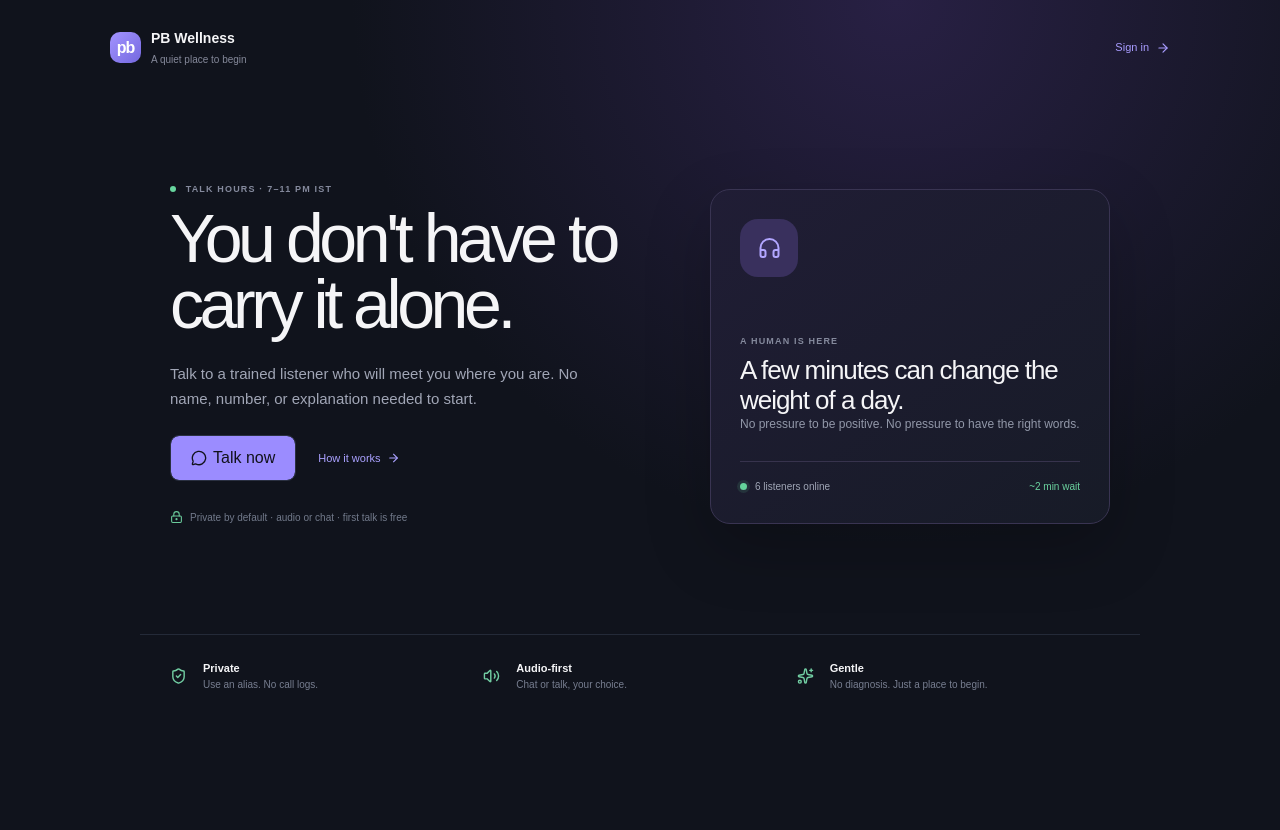
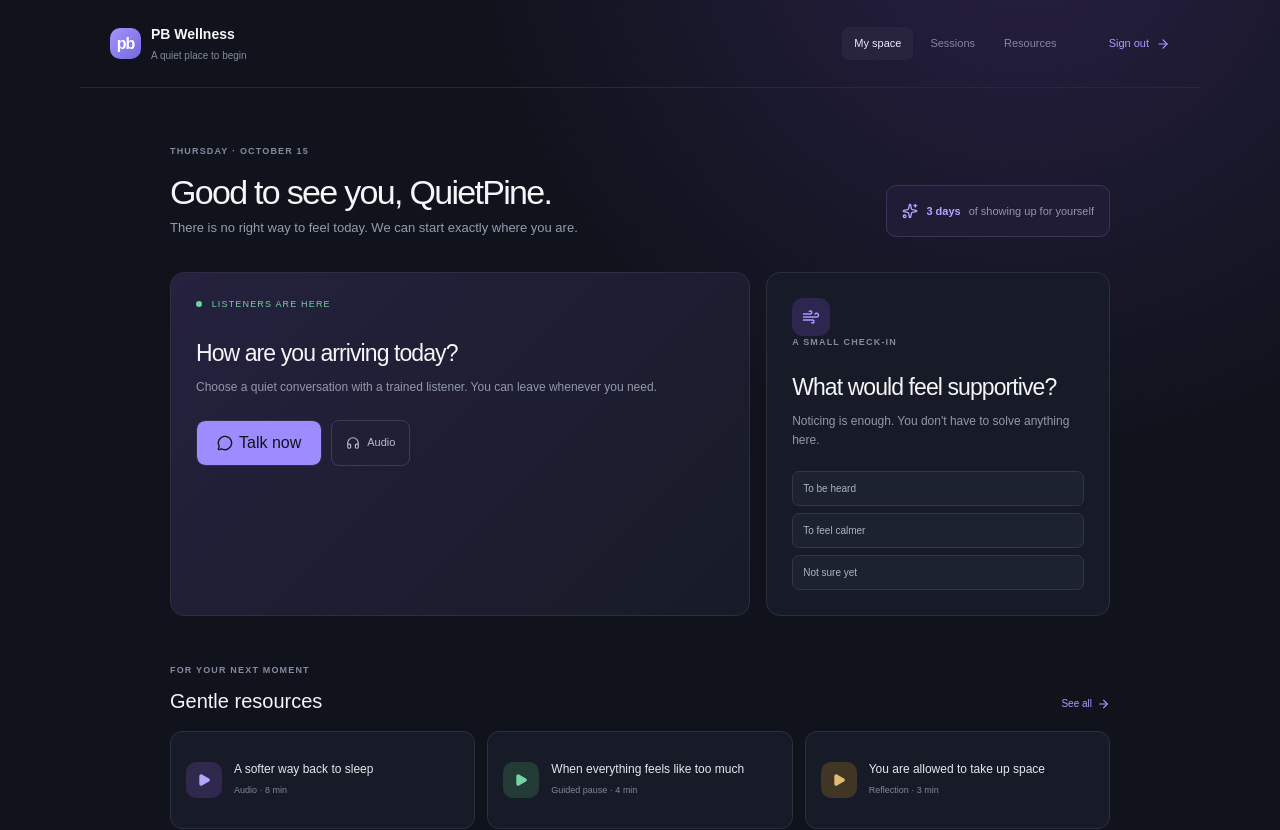
Before and after one commit to VedanshSingh9899/psychbridge_frontend, a Next.js app: page /seeker in a window 1280 px wide. Shown: the top 830 px of the page. Before the commit the page ends 800 px from the top, so only its background shows below. Built offline with nearby package versions, Linux system fonts and the light colour scheme.

Commit message:
Build seeker portal experience

```diff
--- a/components/seeker-home.tsx
+++ b/components/seeker-home.tsx
@@ -1,21 +1,73 @@
 'use client'
 
 import { useState } from 'react'
-import { ArrowRight, Headphones, LockKeyhole, MessageCircle, ShieldCheck, Sparkles, Volume2 } from 'lucide-react'
 import Link from 'next/link'
+import {
+  ArrowRight,
+  CalendarDays,
+  Check,
+  Headphones,
+  HeartHandshake,
+  LockKeyhole,
+  MessageCircle,
+  Play,
+  ShieldCheck,
+  Sparkles,
+  Wind,
+} from 'lucide-react'
 import { Button } from '@/components/ui/button'
 
+type PortalView = 'home' | 'sessions' | 'resources'
+
+const resources = [
+  { title: 'A softer way back to sleep', meta: 'Audio · 8 min', tone: 'violet' },
+  { title: 'When everything feels like too much', meta: 'Guided pause · 4 min', tone: 'green' },
+  { title: 'You are allowed to take up space', meta: 'Reflection · 3 min', tone: 'gold' },
+]
+
 export default function SeekerHome() {
+  const [view, setView] = useState<PortalView>('home')
   const [started, setStarted] = useState(false)
+
   return (
-    <main className="seeker-shell">
-      <header className="seeker-topbar"><Link href="/" className="brand-mark"><span>pb</span><div><strong>PB Wellness</strong><small>A quiet place to begin</small></div></Link><Link href="/login" className="seeker-login">Sign in <ArrowRight /></Link></header>
-      <section className="seeker-hero">
-        <div className="seeker-copy"><p className="eyebrow"><span className="live-dot" /> TALK HOURS · 7–11 PM IST</p><h1>You don&apos;t have to carry it alone.</h1><p className="seeker-lede">Talk to a trained listener who will meet you where you are. No name, number, or explanation needed to start.</p><div className="seeker-actions"><Button className="talk-now-button" onClick={() => setStarted(true)}><MessageCircle data-icon="inline-start" /> Talk now</Button><Link href="#how-it-works" className="quiet-link">How it works <ArrowRight /></Link></div><div className="privacy-line"><LockKeyhole /> Private by default · audio or chat · first talk is free</div></div>
-        <div className="seeker-card"><div className="orb"><Headphones /></div><p className="eyebrow">A HUMAN IS HERE</p><h2>{started ? 'Finding your quiet match…' : 'A few minutes can change the weight of a day.'}</h2><p>{started ? 'You can use an alias. We&apos;ll keep your first step simple.' : 'No pressure to be positive. No pressure to have the right words.'}</p>{started ? <div className="alias-box"><Sparkles /><div><small>Your private alias</small><strong>QuietPine27</strong></div><span className="status-dot" /></div> : <div className="online-row"><span className="status-dot" /> 6 listeners online <span>~2 min wait</span></div>}</div>
-      </section>
-      <section className="seeker-trust" id="how-it-works"><div><ShieldCheck /><strong>Private</strong><span>Use an alias. No call logs.</span></div><div><Volume2 /><strong>Audio-first</strong><span>Chat or talk, your choice.</span></div><div><Sparkles /><strong>Gentle</strong><span>No diagnosis. Just a place to begin.</span></div></section>
-      {started && <div className="seeker-queue"><div className="queue-spinner"><span /><span /><span /></div><div><strong>You&apos;re in the queue.</strong><p>Keep this tab open. We&apos;ll be with you soon.</p></div><Button variant="outline" onClick={() => setStarted(false)}>Leave queue</Button></div>}
+    <main className="portal-shell">
+      <header className="portal-header">
+        <Link href="/" className="brand-mark"><span>pb</span><div><strong>PB Wellness</strong><small>A quiet place to begin</small></div></Link>
+        <nav className="portal-nav" aria-label="Seeker portal navigation">
+          {([['home', 'My space'], ['sessions', 'Sessions'], ['resources', 'Resources']] as const).map(([id, label]) => (
+            <button key={id} className={view === id ? 'portal-nav-active' : ''} onClick={() => setView(id)}>{label}</button>
+          ))}
+        </nav>
+        <Link href="/login" className="seeker-login">Sign out <ArrowRight /></Link>
+      </header>
+
+      <div className="portal-content">
+        {view === 'home' && <>
+          <section className="portal-welcome">
+            <div><p className="eyebrow">THURSDAY · OCTOBER 15</p><h1>Good to see you, QuietPine.</h1><p>There is no right way to feel today. We can start exactly where you are.</p></div>
+            <div className="streak-card"><Sparkles /><strong>3 days</strong><span>of showing up for yourself</span></div>
+          </section>
+
+          <section className="portal-grid">
+            <article className="next-talk-card">
+              <div className="card-kicker"><span className="live-dot" /> LISTENERS ARE HERE</div>
+              <h2>How are you arriving today?</h2>
+              <p>Choose a quiet conversation with a trained listener. You can leave whenever you need.</p>
+              <div className="talk-options"><Button className="talk-now-button" onClick={() => setStarted(true)}><MessageCircle data-icon="inline-start" /> Talk now</Button><button className="audio-option"><Headphones /> Audio</button></div>
+              {started && <div className="queue-confirm"><Check /><span><strong>You&apos;re in the queue.</strong> About 2 minutes to connect.</span><button onClick={() => setStarted(false)}>Leave</button></div>}
+            </article>
+            <article className="checkin-card"><div className="card-icon"><Wind /></div><p className="eyebrow">A SMALL CHECK-IN</p><h2>What would feel supportive?</h2><p>Noticing is enough. You don&apos;t have to solve anything here.</p><div className="checkin-choices"><button>To be heard</button><button>To feel calmer</button><button>Not sure yet</button></div></article>
+          </section>
+
+          <section className="portal-section"><div className="section-heading"><div><p className="eyebrow">FOR YOUR NEXT MOMENT</p><h2>Gentle resources</h2></div><button onClick={() => setView('resources')}>See all <ArrowRight /></button></div><div className="resource-grid">{resources.map((resource) => <article className={`resource-card ${resource.tone}`} key={resource.title}><div className="resource-play"><Play fill="currentColor" /></div><div><h3>{resource.title}</h3><p>{resource.meta}</p></div></article>)}</div></section>
+        </>}
+
+        {view === 'sessions' && <section className="portal-page"><p className="eyebrow">YOUR JOURNEY</p><h1>Sessions</h1><p className="portal-intro">A private record of the moments you chose yourself.</p><div className="session-history"><div className="history-item"><div className="history-icon"><HeartHandshake /></div><div><strong>Talk with Willow</strong><span>Tuesday, October 13 · 24 minutes</span></div><Check /></div><div className="history-item"><div className="history-icon"><MessageCircle /></div><div><strong>Talk with River</strong><span>Sunday, October 11 · 18 minutes</span></div><Check /></div></div></section>}
+
+        {view === 'resources' && <section className="portal-page"><p className="eyebrow">A LITTLE ROOM TO BREATHE</p><h1>Resources</h1><p className="portal-intro">Short, gentle things for the in-between moments.</p><div className="resource-list">{resources.concat([{ title: 'A note for the hard mornings', meta: 'Reflection · 5 min', tone: 'blue' }]).map((resource) => <article className={`resource-card ${resource.tone}`} key={resource.title}><div className="resource-play"><Play fill="currentColor" /></div><div><h3>{resource.title}</h3><p>{resource.meta}</p></div><ArrowRight /></article>)}</div></section>}
+      </div>
+
+      <footer className="portal-footer"><span><LockKeyhole /> Your space is private by default</span><span><ShieldCheck /> No diagnosis. No pressure.</span><Link href="/">Need a different kind of help? <ArrowRight /></Link></footer>
     </main>
   )
 }
```
Also changed, not shown: app/globals.css.
